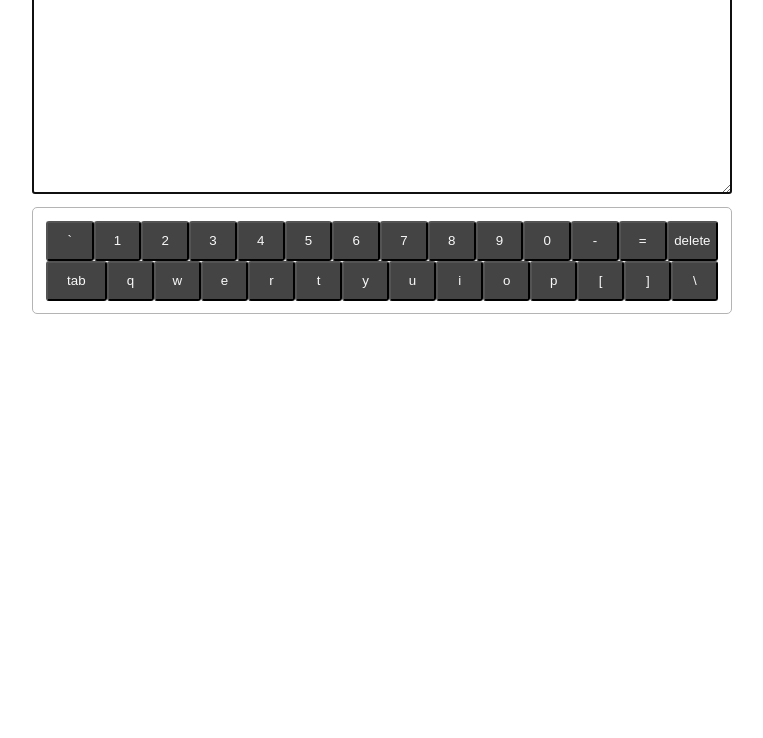
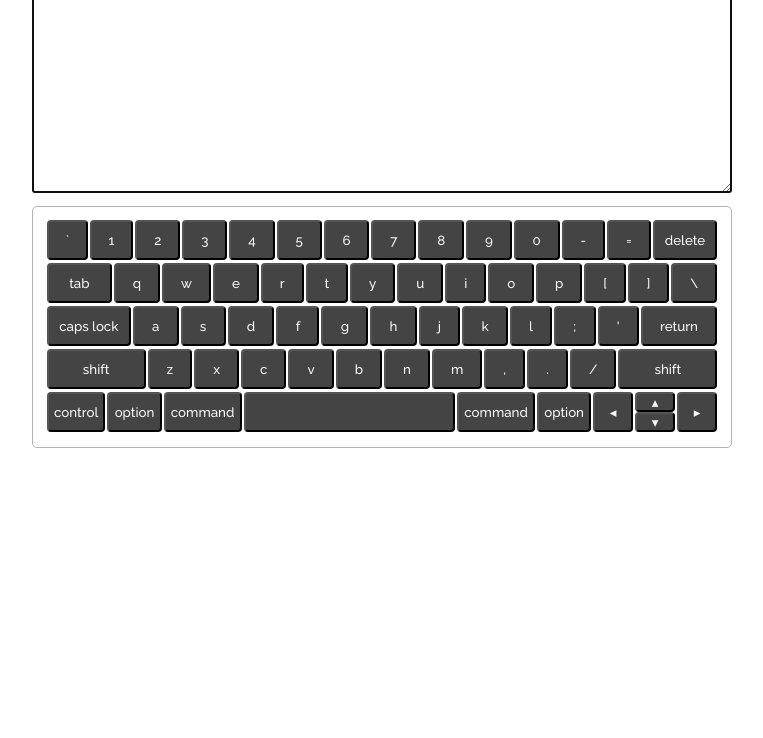
Before and after one commit to AlxndrSmk/virtual-keyboard, a website with bundled scripts: page index.html in a window 1280 px wide. Shown: the part 62-800 px from the top of the page, without its empty margins (258-1021 px from the left). Built offline with nearby package versions, Linux system fonts and the light colour scheme.

Commit message:
add all keyboard buttons

```diff
--- a/index.html
+++ b/index.html
@@ -8,6 +8,9 @@
   <title>Virtual Keyboard || Alexander Samak</title>
   <link rel="icon" href="./assets/images/ico/favicon.ico" type="image/x-icon" />
   <link rel="stylesheet" href="./src/css/style.css" />
+  <link rel="preconnect" href="https://fonts.googleapis.com">
+  <link rel="preconnect" href="https://fonts.gstatic.com" crossorigin>
+  <link href="https://fonts.googleapis.com/css2?family=Raleway:wght@500&display=swap" rel="stylesheet">
 </head>
 
 <body>
--- a/src/css/style.css
+++ b/src/css/style.css
@@ -5,7 +5,7 @@
 }
 
 body {
-    font-family: "Trebuchet MS", "Helvetica", sans-serif;
+  font-family: "Raleway", "Trebuchet MS", "Helvetica", sans-serif;
   -webkit-user-select: none;
   -khtml-user-select: none;
   -moz-user-select: none;
@@ -44,22 +44,31 @@ body {
   display: flex;
   align-items: center;
   justify-content: space-between;
+  margin-bottom: 3px;
 }
 
 .btn {
-    width: 40px;
+  font-family: "Raleway", "Trebuchet MS", "Helvetica", sans-serif;
+  min-width: 40px;
   height: 40px;
   background: #444444;
   color: #f9f9f9;
-    border-radius: 3px;
+  border-radius: 4px;
+  margin: auto 1px;
 }
 
 .btn:hover {
   cursor: pointer;
+  background: #619370;
 }
 
 .btn:active {
-    background: #619370;
+  background: #6ece8b;
+}
+
+.btn_size-xs {
+  flex-grow: .1;
+  height: 20px;
 }
 
 .btn_size-s {
@@ -71,5 +80,22 @@ body {
 }
 
 .btn_size-l {
-    flex-grow: .3;
+  flex-grow: .12;
 }
+
+.btn_size-xl {
+  flex-grow: .06;
+}
+
+.btn_size-xxl {
+  flex-grow: .9;
+}
+
+.btn_size-xxxl {
+  flex-grow: 4;
+}
+
+.arrow-buttons-wrapper {
+    display: flex;
+    flex-direction: column;
+}
--- a/src/js/components/data.js
+++ b/src/js/components/data.js
@@ -2,87 +2,87 @@ const keyboardButtons = [
   [
     {
       name: 'Backquote',
-      lang: { en: '`', ru: 'ё' },
+      lang: { en: '`', ru: ']' },
       isFunctional: false,
-      size: 'm',
+      size: 's',
     },
     {
       name: 'Digit1',
       lang: { en: '1', ru: '1' },
       isFunctional: false,
-      size: 'm',
+      size: 's',
     },
     {
       name: 'Digit2',
       lang: { en: '2', ru: '2' },
       isFunctional: false,
-      size: 'm',
+      size: 's',
     },
     {
       name: 'Digit3',
       lang: { en: '3', ru: '3' },
       isFunctional: false,
-      size: 'm',
+      size: 's',
     },
     {
       name: 'Digit4',
       lang: { en: '4', ru: '4' },
       isFunctional: false,
-      size: 'm',
+      size: 's',
     },
     {
       name: 'Digit5',
       lang: { en: '5', ru: '5' },
       isFunctional: false,
-      size: 'm',
+      size: 's',
     },
     {
       name: 'Digit6',
       lang: { en: '6', ru: '6' },
       isFunctional: false,
-      size: 'm',
+      size: 's',
     },
     {
       name: 'Digit7',
       lang: { en: '7', ru: '7' },
       isFunctional: false,
-      size: 'm',
+      size: 's',
     },
     {
       name: 'Digit8',
       lang: { en: '8', ru: '8' },
       isFunctional: false,
-      size: 'm',
+      size: 's',
     },
     {
       name: 'Digit9',
       lang: { en: '9', ru: '9' },
       isFunctional: false,
-      size: 'm',
+      size: 's',
     },
     {
       name: 'Digit0',
       lang: { en: '0', ru: '0' },
       isFunctional: false,
-      size: 'm',
+      size: 's',
     },
     {
       name: 'Minus',
       lang: { en: '-', ru: '-' },
       isFunctional: false,
-      size: 'm',
+      size: 's',
     },
     {
       name: 'Equal',
       lang: { en: '=', ru: '=' },
       isFunctional: false,
-      size: 'm',
+      size: 's',
     },
     {
       name: 'Backspace',
       lang: { en: 'delete', ru: 'delete' },
       isFunctional: true,
-      size: 'l',
+      size: 'xl',
     },
   ],
   [
@@ -166,8 +166,224 @@ const keyboardButtons = [
     },
     {
       name: 'Backslash',
-      lang: { en: '\\', ru: '\\' },
+      lang: { en: '\\', ru: 'ё' },
       isFunctional: false,
+      size: 's',
+    },
+  ],
+  [
+    {
+      name: 'CapsLock',
+      lang: { en: 'caps lock', ru: 'caps lock' },
+      isFunctional: true,
+      size: 'xl',
+    },
+    {
+      name: 'KeyA',
+      lang: { en: 'a', ru: 'ф' },
+      isFunctional: false,
+      size: 's',
+    },
+    {
+      name: 'KeyS',
+      lang: { en: 's', ru: 'ы' },
+      isFunctional: false,
+      size: 's',
+    },
+    {
+      name: 'KeyD',
+      lang: { en: 'd', ru: 'в' },
+      isFunctional: false,
+      size: 's',
+    },
+    {
+      name: 'KeyF',
+      lang: { en: 'f', ru: 'а' },
+      isFunctional: false,
+      size: 's',
+    },
+    {
+      name: 'KeyG',
+      lang: { en: 'g', ru: 'п' },
+      isFunctional: false,
+      size: 's',
+    },
+    {
+      name: 'KeyH',
+      lang: { en: 'h', ru: 'р' },
+      isFunctional: false,
+      size: 's',
+    },
+    {
+      name: 'KeyJ',
+      lang: { en: 'j', ru: 'о' },
+      isFunctional: false,
+      size: 's',
+    },
+    {
+      name: 'KeyK',
+      lang: { en: 'k', ru: 'л' },
+      isFunctional: false,
+      size: 's',
+    },
+    {
+      name: 'KeyL',
+      lang: { en: 'l', ru: 'д' },
+      isFunctional: false,
+      size: 's',
+    },
+    {
+      name: 'Semicolon',
+      lang: { en: ';', ru: 'ж' },
+      isFunctional: false,
+      size: 's',
+    },
+    {
+      name: 'Quote',
+      lang: { en: "'", ru: 'э' },
+      isFunctional: false,
+      size: 's',
+    },
+    {
+      name: 'Enter',
+      lang: { en: 'return', ru: 'return' },
+      isFunctional: true,
+      size: 's',
+    },
+  ],
+  [
+    {
+      name: 'ShiftLeft',
+      lang: { en: 'shift', ru: 'shift' },
+      isFunctional: true,
+      size: 'm',
+    },
+    {
+      name: 'KeyZ',
+      lang: { en: 'z', ru: 'я' },
+      isFunctional: false,
+      size: 's',
+    },
+    {
+      name: 'KeyX',
+      lang: { en: 'x', ru: 'ч' },
+      isFunctional: false,
+      size: 's',
+    },
+    {
+      name: 'KeyC',
+      lang: { en: 'c', ru: 'с' },
+      isFunctional: false,
+      size: 's',
+    },
+    {
+      name: 'KeyV',
+      lang: { en: 'v', ru: 'м' },
+      isFunctional: false,
+      size: 's',
+    },
+    {
+      name: 'KeyB',
+      lang: { en: 'b', ru: 'и' },
+      isFunctional: false,
+      size: 's',
+    },
+    {
+      name: 'KeyN',
+      lang: { en: 'n', ru: 'т' },
+      isFunctional: false,
+      size: 's',
+    },
+    {
+      name: 'KeyM',
+      lang: { en: 'm', ru: 'ь' },
+      isFunctional: false,
+      size: 's',
+    },
+    {
+      name: 'Comma',
+      lang: { en: ',', ru: 'б' },
+      isFunctional: false,
+      size: 's',
+    },
+    {
+      name: 'Period',
+      lang: { en: '.', ru: 'ю' },
+      isFunctional: false,
+      size: 's',
+    },
+    {
+      name: 'Slash',
+      lang: { en: '/', ru: '.' },
+      isFunctional: false,
+      size: 's',
+    },
+    {
+      name: 'ShiftRight',
+      lang: { en: 'shift', ru: 'shift' },
+      isFunctional: true,
+      size: 'm',
+    },
+  ],
+  [
+    {
+      name: 'ControlLeft',
+      lang: { en: 'control', ru: 'control' },
+      isFunctional: true,
+      size: 'm',
+    },
+    {
+      name: 'AltLeft',
+      lang: { en: 'option', ru: 'option' },
+      isFunctional: true,
+      size: 'm',
+    },
+    {
+      name: 'MetaLeft',
+      lang: { en: 'command', ru: 'command' },
+      isFunctional: true,
+      size: 'm',
+    },
+    {
+      name: 'Space',
+      lang: { en: ' ', ru: ' ' },
+      isFunctional: false,
+      size: 'xxxl',
+    },
+    {
+      name: 'MetaRight',
+      lang: { en: 'command', ru: 'command' },
+      isFunctional: true,
+      size: 'm',
+    },
+    {
+      name: 'AltRight',
+      lang: { en: 'option', ru: 'option' },
+      isFunctional: true,
+      size: 'm',
+    },
+    {
+      name: 'ArrowLeft',
+      lang: { en: '◂', ru: '◂' },
+      isFunctional: true,
+      size: 's',
+    },
+    {
+      name: 'ArrowUp',
+      lang: { en: '▴', ru: '▴' },
+      isFunctional: true,
+      size: 'xs',
+    },
+    {
+      name: 'ArrowDown',
+      lang: { en: '▾', ru: '▾' },
+      isFunctional: true,
+      size: 'xs',
+    },
+    {
+      name: 'ArrowRight',
+      lang: { en: '▸', ru: '▸' },
+      isFunctional: true,
       size: 's',
     },
   ],
--- a/src/js/components/keyboardRows.js
+++ b/src/js/components/keyboardRows.js
@@ -12,6 +12,19 @@ keyboardButtons.forEach((row) => {
     keyboardButton.classList.add(`btn_size-${btn.size}`);
     keyboardButton.textContent = btn.lang.en;
 
+    if (btn.name === 'ArrowRight') {
+      const arrowWrapper = document.createElement('div');
+      arrowWrapper.classList.add('arrow-buttons-wrapper');
+
+      arrowWrapper.innerHTML = `
+      <button class="btn btn_size-xs">▴</button>
+      <button class="btn btn_size-xs">▾</button>
+      `;
+      keyboardRow.appendChild(arrowWrapper);
+    }
+
+    if (btn.size === 'xs') return;
+
     keyboardRow.appendChild(keyboardButton);
   });
 
```
Lines whose indentation alone changed are shown as unchanged.
